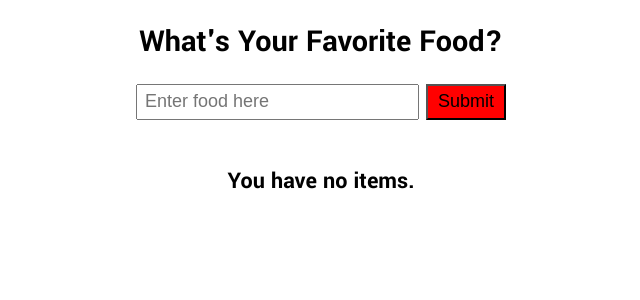
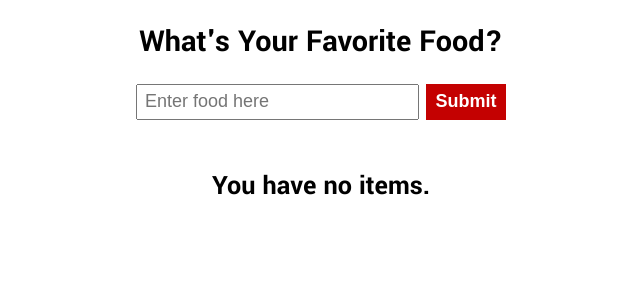
Before and after one commit to nyssakeller/food-code-challenge, a React (Create React App) app: page / in a window 1280 px wide. Shown: the top 300 px of the page, without its empty margins (319-959 px from the left). Built offline with nearby package versions, Linux system fonts and the light colour scheme.

Commit message:
Minor css tweaks

```diff
--- a/src/AddFoodForm/AddFoodForm.css
+++ b/src/AddFoodForm/AddFoodForm.css
@@ -10,8 +10,24 @@ input {
   width: 270px;
 }
 
+input:focus {
+  outline: 0;
+}
+
 button {
-  background-color: red;
+  background-color: rgb(196, 1, 1);
+  border: rgb(196, 1, 1);
+  color: white;
+  font-weight: bold;
   height: 36px;
   width: 80px;
 }
+
+button:focus {
+  outline: 0;
+}
+
+button:hover {
+  background-color: rgb(135, 0, 0);
+  border: rgb(135, 0, 0);
+}
--- a/src/App/App.css
+++ b/src/App/App.css
@@ -5,3 +5,7 @@
   font-weight: 300;
   text-align: center;
 }
+
+h2 {
+  font-size: 28px;
+}
--- a/src/CardContainer/CardContainer.css
+++ b/src/CardContainer/CardContainer.css
@@ -8,7 +8,7 @@
 
 p {
   align-items: center;
-  border: solid red 3px;
+  border: solid rgb(196, 1, 1) 3px;
   display: flex;
   font-size: 36px;
   font-weight: 700;
```
